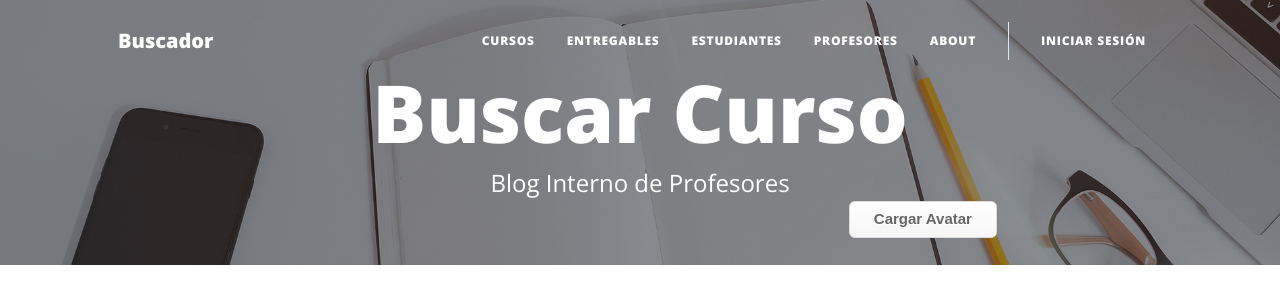
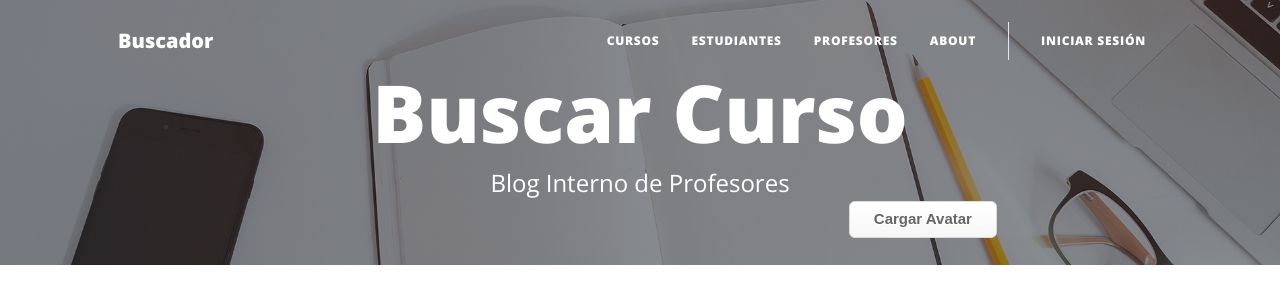
Before and after one commit to Matricc89/django2023, a Django app: page / in a window 1280 px wide. Shown: the top 300 px of the page. Run offline with Django 4.2, Linux system fonts and the light colour scheme; data comes from the database, SQL or seed files in the repository; both versions use the stored data as it was after the commit; some libraries are stand-ins or nearby versions.

Commit message:
MejorandoVisuales

```diff
--- a/my_blog/home/templates/home/index.html
+++ b/my_blog/home/templates/home/index.html
@@ -34,7 +34,7 @@
                 <div class="collapse navbar-collapse" id="navbarResponsive">
                     <ul class="navbar-nav ms-auto py-4 py-lg-0">
                         <li class="nav-item"><a class="nav-link px-lg-3 py-3 py-lg-4" href="{% url 'course:course-list' %}">Cursos</a></li>
-                        <li class="nav-item"><a class="nav-link px-lg-3 py-3 py-lg-4" href="{% url 'course:homework-list' %}">Entregables</a></li>
+
                         <li class="nav-item"><a class="nav-link px-lg-3 py-3 py-lg-4" href="{% url 'student:student-list' %}">Estudiantes</a></li>
                         <li class="nav-item"><a class="nav-link px-lg-3 py-3 py-lg-4" href="{% url 'profesor:profesor-list' %}">Profesores</a></li>
                         <li class="nav-item"><a class="nav-link px-lg-3 py-3 py-lg-4" href="{% url 'home:about' %}">About</a></li>
```
Also changed, not shown: my_blog/db.sqlite3, my_blog/media/course/.trashed-1650757757-IMG-20210611-WA0050.jpg (added), my_blog/media/course/IMG-20210622-WA0040_uTognty.jpg (added).
